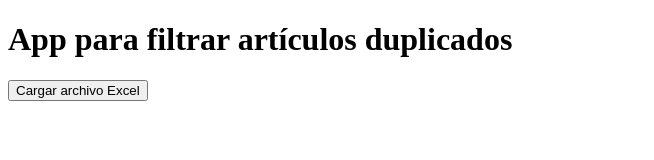
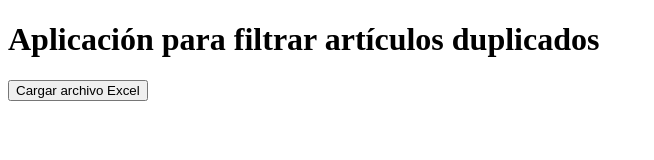
Before and after one commit to YaelPerez/filtrador-excel, an Electron app: page index.html in a window 800 px wide. Shown: the whole page, without its empty margins (0-654 px from the left). Drawn offline with Linux system fonts and the light colour scheme.

Commit message:
Actualizo de prueba

```diff
--- a/index.html
+++ b/index.html
@@ -5,7 +5,7 @@
   <title>Filtrador de Excel</title>
 </head>
 <body>
-  <h1>App para filtrar artículos duplicados</h1>
+  <h1>Aplicación para filtrar artículos duplicados</h1>
   <button id="cargar">Cargar archivo Excel</button>
   <p id="estado"></p>
 
```
